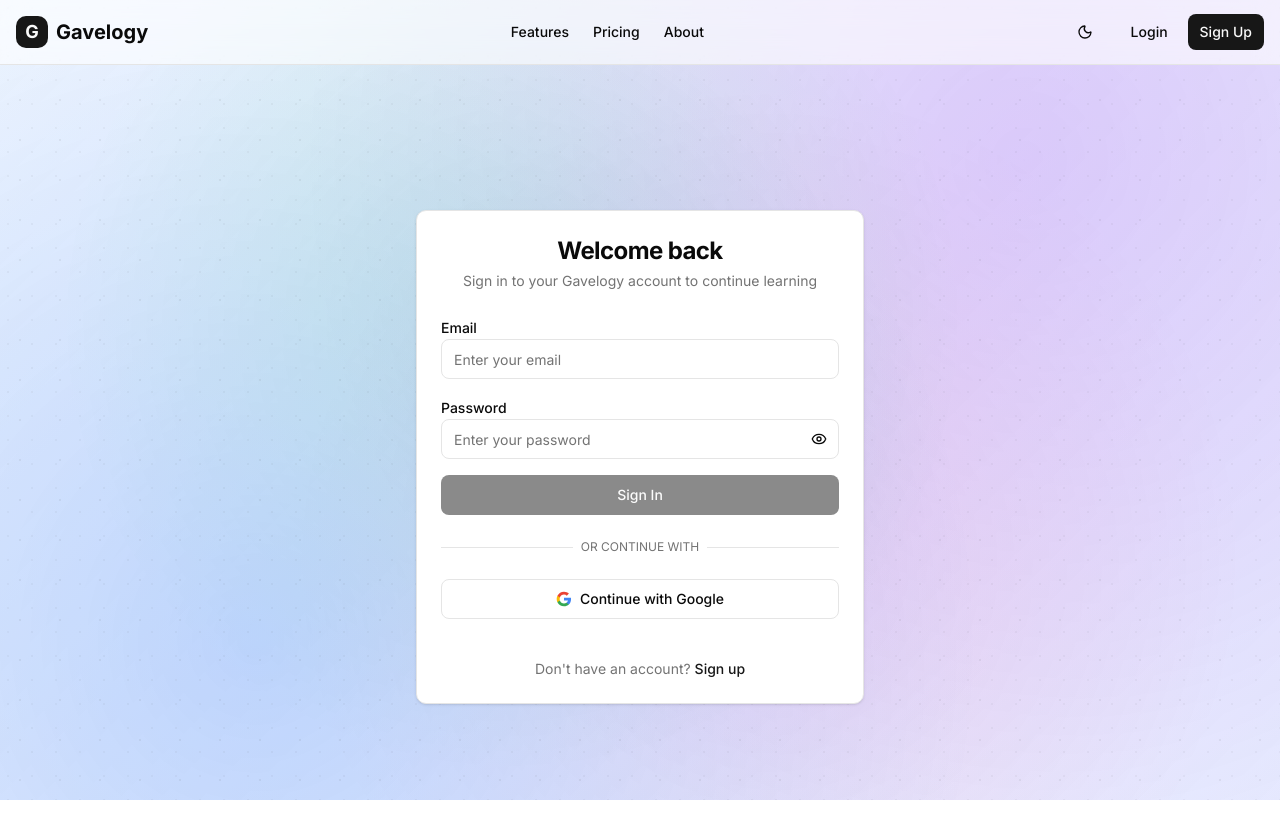
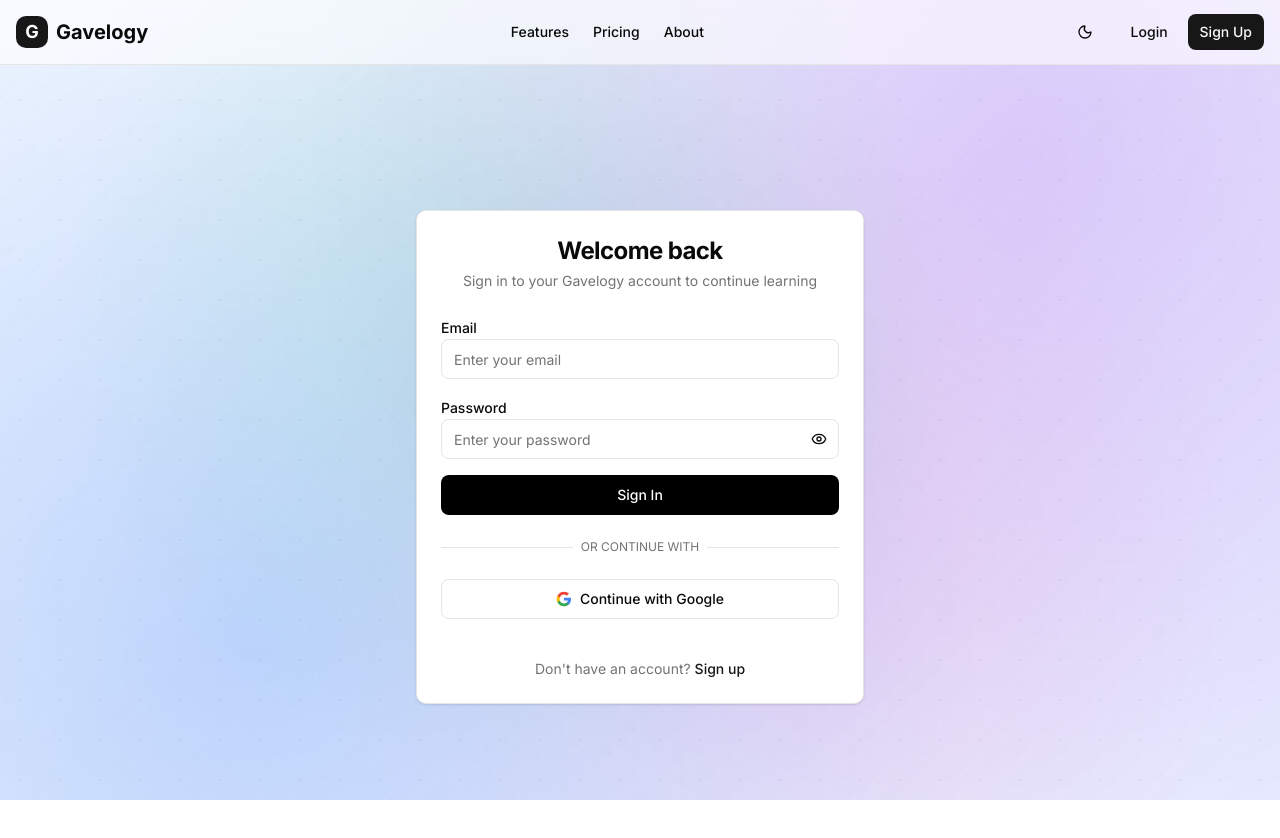
Before and after one commit to peterish8/Gavelogy_trail, a Next.js app: page /login in a window 1280 px wide. Shown: the top 838 px of the page. Built offline with nearby package versions, Linux system fonts and the light colour scheme; no server answers; the database is empty.

Commit message:
Make Sign In button black and always clickable with validation

```diff
--- a/src/app/login/page.tsx
+++ b/src/app/login/page.tsx
@@ -248,14 +248,18 @@
 
                 <Button
                   type="submit"
-                  className="w-full"
-                  disabled={
-                    isSubmitting ||
-                    !email ||
-                    !password ||
-                    !!emailError ||
-                    !!passwordError
-                  }
+                  className="w-full bg-black hover:bg-gray-800 text-white"
+                  disabled={isSubmitting}
+                  onClick={(e) => {
+                    if (!email) {
+                      e.preventDefault();
+                      setEmailError("Please enter your email");
+                    }
+                    if (!password) {
+                      e.preventDefault();
+                      setPasswordError("Please enter your password");
+                    }
+                  }}
                 >
                   {isSubmitting ? (
                     <LoadingSpinner size="sm" text="Signing in..." />
```
